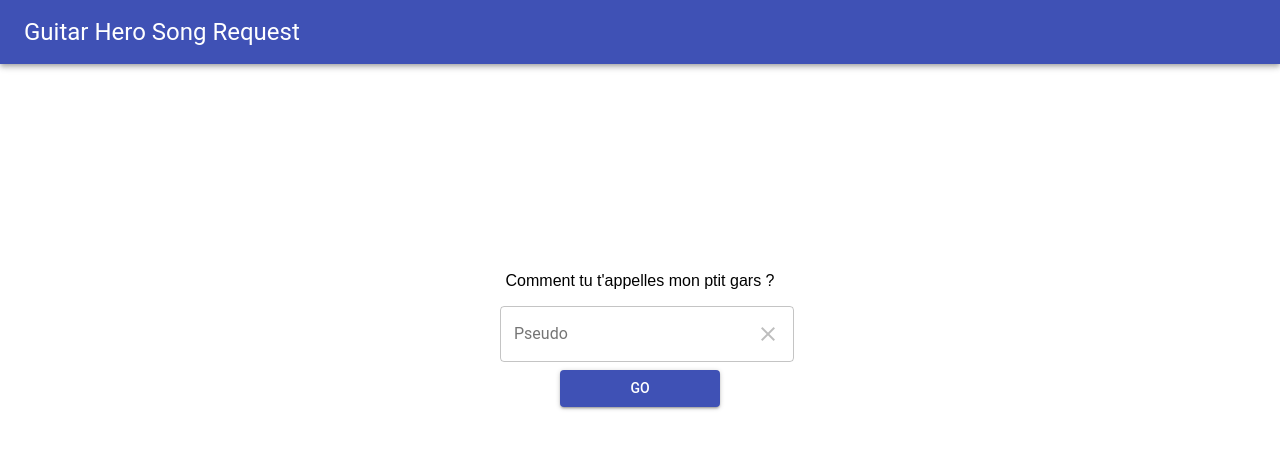
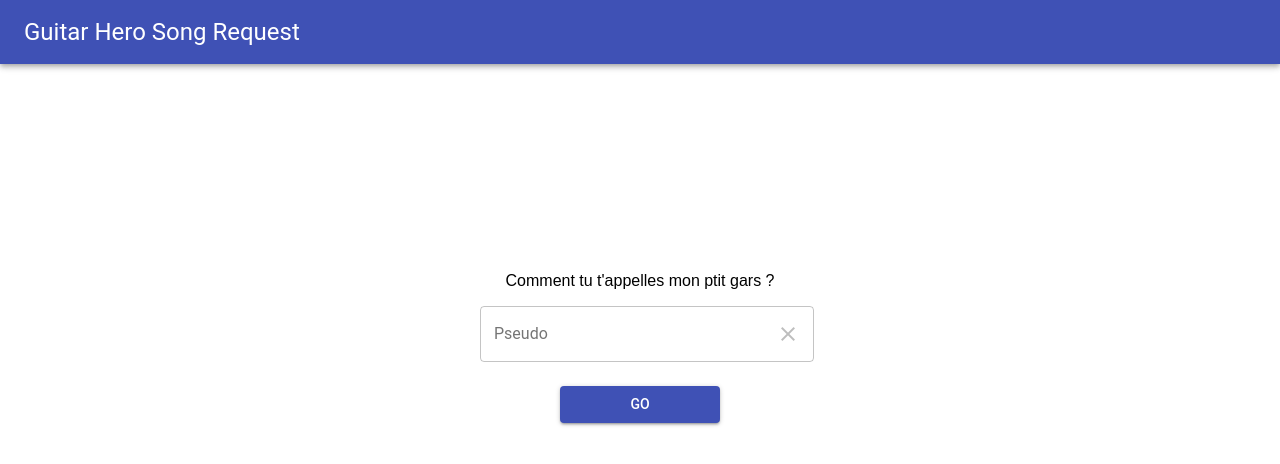
Before and after one commit to udbellamy/songrequest, a React app: page / in a window 1280 px wide. Shown: the top 464 px of the page. Built offline with nearby package versions, Linux system fonts and the light colour scheme; what webfontloader would draw is missing.

Commit message:
Fix on CSS

```diff
--- a/src/App.css
+++ b/src/App.css
@@ -24,6 +24,6 @@
 }
 
 .App-inputBox{
-  margin: 0.6rem;
+  margin: 1rem;
   width: 20rem;
 }
--- a/src/InputBox.js
+++ b/src/InputBox.js
@@ -11,7 +11,7 @@
   render() {
     const { name, label, placeholder, store, storename, search } = this.props;
     return(
-        <div className="App-searchBox">
+        <div className="App-inputBox">
           <TextField
             name={name}
             id={name}
```
